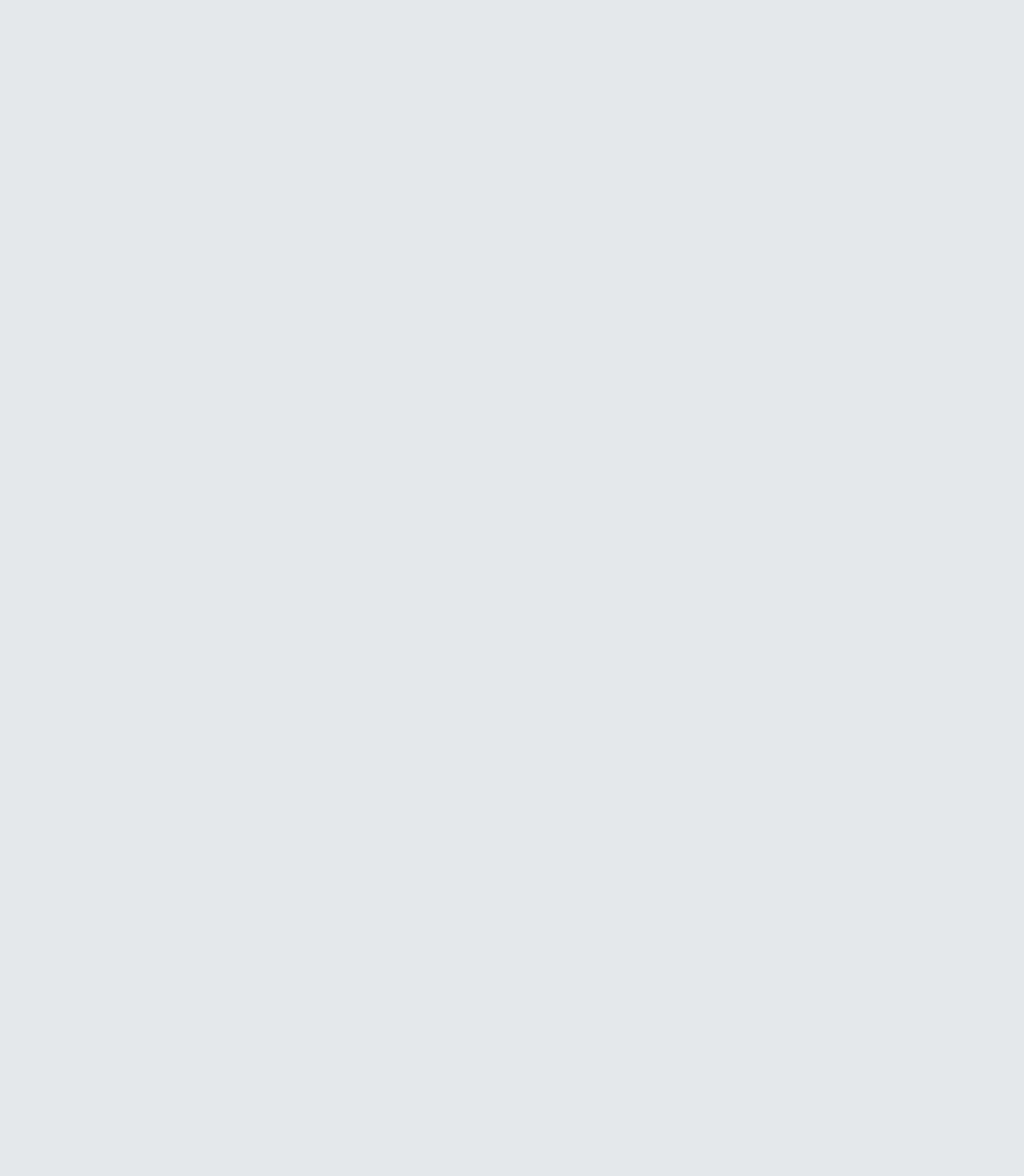
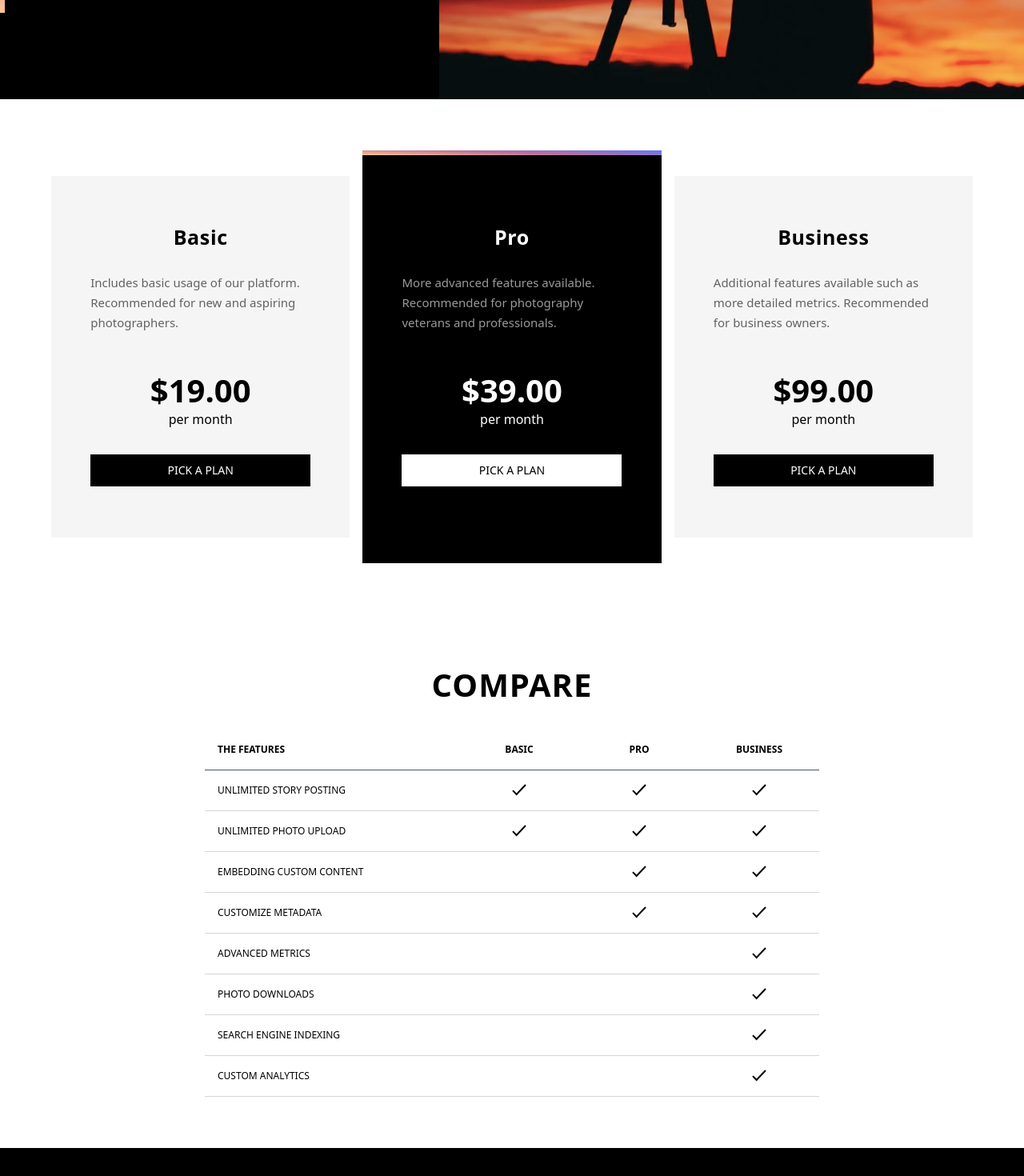
Before and after one commit to devbyray/photosnap-website, a Nuxt app: page /pricing in a window 1280 px wide. Before the commit this address had no page. Shown: the part 380-1850 px from the top of the page at 80% size. Before the commit the page ends 800 px from the top, so only its background shows below. Built offline with nearby package versions, Linux system fonts and the light colour scheme.

Commit message:
Added pricing page

```diff
--- a/components/Button.vue
+++ b/components/Button.vue
@@ -1,9 +1,19 @@
+<script lang="ts" setup>
+const props = defineProps({
+	dark: {
+		type: Boolean,
+		required: false,
+		default: false
+	}
+})
+</script>
+
 <template>
-	<button><slot /></button>
+	<button :class="{'bg-black hover:bg-[#DFDFDF] text-white hover:text-black' : !props?.dark, 'bg-white text-black hover:bg-[#ccc] dark:bg-gray-300': props?.dark}"><slot /></button>
 </template>
 
 <style scoped>
 button {
-	@apply bg-black hover:bg-[#DFDFDF] text-white hover:text-black px-6 py-2 h-[40px] text-sm uppercase border-none hover:border-none transition-all duration-300 ease-in-out;
+	@apply px-6 py-2 h-[40px] text-sm uppercase border-none hover:border-none transition-all duration-300 ease-in-out;
 }
 </style>
--- /dev/null
+++ b/components/Pricing/Card.vue
@@ -0,0 +1,46 @@
+import { TheGradient } from '#build/components';
+<script lang="ts" setup>
+const props = defineProps({
+	title: {
+		type: String,
+		required: true
+	},
+	price: {
+		type: String,
+		required: true
+	},
+	description: {
+		type: String,
+		required: true
+	},
+	dark: {
+		type: Boolean,
+		required: false,
+		default: false
+	},
+	gradient: {
+		type: Boolean,
+		required: false,
+		default: false
+	}
+})
+</script>
+
+<template>
+	<div :class="{'md:py-8': !props?.dark}" class="md:w-[33%] mx-auto">
+		<div class="px-8 py-16 relative" :class="{ 'bg-[#F5F5F5] dark:bg-gray-300': !props?.dark, 'bg-black text-white md:py-24': props?.dark }">
+			<TheGradient v-if="props?.dark" class="absolute top-0 left-0" />
+			<div class="mx-auto max-w-[275px] flex flex-col items-center gap-8">
+				<h2 class="text-[25px] leading-[25px] font-semibold tracking-wide">{{ props?.title }}</h2>
+				<p class="mb-4 opacity-60">
+					{{ props?.description }}
+				</p>
+				<div class="flex flex-col items-center">
+					<strong class="text-[40px] leading-[48px] font-semibold">${{ props?.price }}</strong>
+					<span>per month</span>
+				</div>
+				<Button class="w-full" :dark="props?.dark">Pick a plan</Button>
+			</div>
+		</div>
+	</div>
+</template>
--- /dev/null
+++ b/components/Pricing/Columns.vue
@@ -0,0 +1,37 @@
+<script lang="ts" setup>
+const prices = [
+	{
+		title: 'Basic',
+		price: '19.00',
+		description: 'Includes basic usage of our platform. Recommended for new and aspiring photographers.',
+		dark: false
+	},
+	{
+		title: 'Pro',
+		price: '39.00',
+		description: 'More advanced features available. Recommended for photography veterans and professionals.',
+		dark: true
+	},
+	{
+		title: 'Business',
+		price: '99.00',
+		description: 'Additional features available such as more detailed metrics. Recommended for business owners.',
+		dark: false
+	}
+]
+</script>
+
+<template>
+	<div class="bg-white dark:bg-gray-400 py-16 px-4">
+		<div class="flex gap-4 mx-auto max-w-6xl flex-col md:flex-row md:flex-nowrap">
+			<template v-for="price in prices">
+				<PricingCard
+					:title="price.title"
+					:price="price.price"
+					:description="price.description"
+					:dark="price.dark"
+				/>
+			</template>
+		</div>
+	</div>
+</template>
--- /dev/null
+++ b/components/Pricing/Table.vue
@@ -0,0 +1,126 @@
+<script lang="ts" setup>
+const tableFeatures = [
+	{
+		feature: 'Unlimited Story Posting',
+		basic: true,
+		pro: true,
+		business: true
+	},
+	{
+		feature: 'Unlimited Photo Upload',
+		basic: true,
+		pro: true,
+		business: true
+	},
+	{
+		feature: 'Embedding Custom Content',
+		basic: false,
+		pro: true,
+		business: true
+	},
+	{
+		feature: 'Customize Metadata',
+		basic: false,
+		pro: true,
+		business: true
+	},
+	{
+		feature: 'Advanced Metrics',
+		basic: false,
+		pro: false,
+		business: true
+	},
+	{
+		feature: 'Photo Downloads',
+		basic: false,
+		pro: false,
+		business: true
+	},
+	{
+		feature: 'Search Engine Indexing',
+		basic: false,
+		pro: false,
+		business: true
+	},
+	{
+		feature: 'Custom Analytics',
+		basic: false,
+		pro: false,
+		business: true
+	}
+]
+</script>
+
+<template>
+	<div class="bg-white dark:bg-gray-400 py-16">
+		<div class="max-w-3xl mx-auto">
+            <h2
+             class="text-[40px] leading-[48px] font-semibold tracking-wide text-center uppercase mb-8"
+            >
+                Compare
+            </h2>
+			<table class="uppercase text-[12px] w-full">
+				<thead>
+					<tr>
+						<th>The Features</th>
+						<th>Basic</th>
+						<th>Pro</th>
+						<th>Business</th>
+					</tr>
+				</thead>
+				<tbody>
+					<template v-for="feature in tableFeatures">
+						<tr>
+							<td>{{ feature.feature }}</td>
+							<td>
+								<span v-if="feature.basic">
+									<img src="/images/pricing/desktop/check.svg" alt="check" />
+								</span>
+							</td>
+							<td>
+								<span v-if="feature.pro">
+									<img src="/images/pricing/desktop/check.svg" alt="check" />
+								</span>
+							</td>
+							<td>
+								<span v-if="feature.business">
+									<img src="/images/pricing/desktop/check.svg" alt="check" />
+								</span>
+							</td>
+						</tr>
+					</template>
+				</tbody>
+			</table>
+		</div>
+	</div>
+</template>
+
+<style scoped>
+th {
+	@apply py-4 text-center;
+}
+th:first-child {
+	@apply text-left;
+}
+th:nth-child(2),
+th:nth-child(3),
+th:nth-child(4) {
+    @apply w-[150px];
+}
+td {
+	@apply py-4;
+}
+th:first-child,
+td:first-child {
+	@apply pl-4;
+}
+td span {
+	@apply flex items-center justify-center;
+}
+tr {
+	@apply border-b border-gray-300 dark:border-gray-500;
+}
+thead tr {
+    @apply border-gray-600 dark:border-gray-800;
+}
+</style>
--- /dev/null
+++ b/pages/pricing.vue
@@ -0,0 +1,37 @@
+
+
+<template>
+	<NuxtLayout>
+		<div class="mx-auto max-w-screen-2xl">
+			<GridTextLeft classLeft="bg-black text-white" mobileReverse gradientBar>
+				<template v-slot:left>
+					<h2
+						class="text-[32px] leading-[40px] md:text-[40px] md:leading-[48px] uppercase font-semibold tracking-wide mb-8"
+					>
+						Pricing
+					</h2>
+					<p class="opacity-60 mb-6">
+						Create a your stories, Photosnap is a platform for photographers and visual storytellers. It’s
+						the simple way to create and share your photos.
+					</p>
+				</template>
+				<template v-slot:right>
+					<picture>
+						<source
+							media="(min-width: 641px and max-width: 1024px)"
+							srcset="/images/pricing/tablet/hero.jpg"
+						/>
+						<source media="(min-width: 1024px)" srcset="/images/pricing/desktop/hero.jpg" />
+						<img
+							src="/images/pricing/mobile/hero.jpg"
+							alt="Create and share your photo stories."
+							class="object-cover w-full h-full"
+						/>
+					</picture>
+				</template>
+			</GridTextLeft>
+		</div>
+		<PricingColumns />
+        <PricingTable />
+	</NuxtLayout>
+</template>
```
